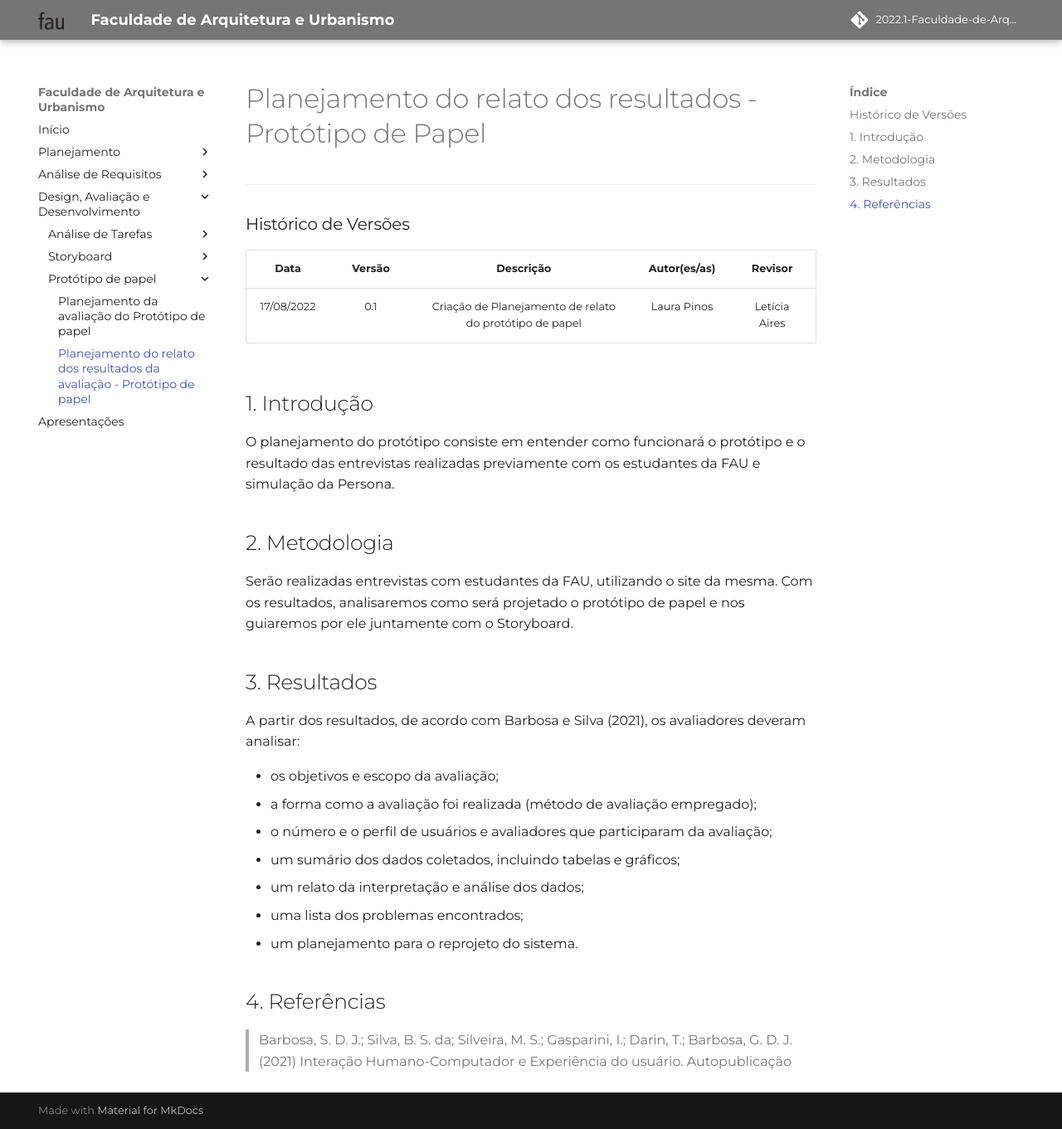
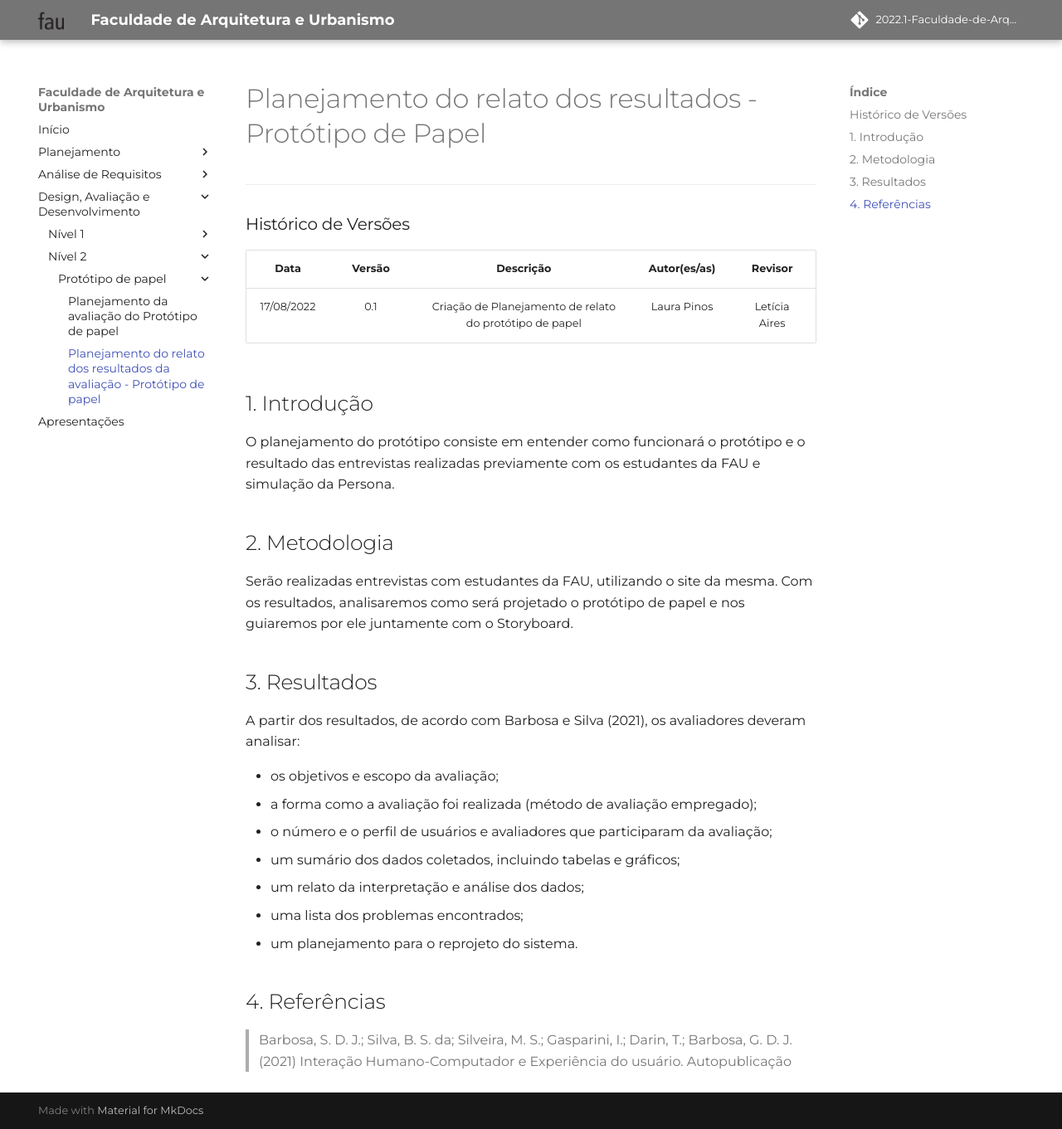
Before and after one commit to Mateusvff/2022.1-Faculdade-de-Arquitetura-e-Urbanismo, an MkDocs documentation site: the page built from docs/designAvalEDesenv/nivel2/prototPapel/relato_papel.md, in a window 1280 px wide and 1361 px high. Shown: the whole window at 83% size. Built offline with MkDocs 1.6.1 and Material for MkDocs 9.7.7, drawn with Linux system fonts in a browser that asks for light colours; some web fonts are replaced; comment, search, counter and statistics services are not loaded.

Commit message:
:cool: adição das pastas de nível 1 e 2

```diff
--- a/mkdocs.yml
+++ b/mkdocs.yml
@@ -40,16 +40,18 @@ nav:
     - Metas de Usabilidade: analise-de-requisitos/metas-de-usabilidade.md
     - Guia de Estilo: analise-de-requisitos/guia-de-estilo.md
   - Design, Avaliação e Desenvolvimento:
-    - Análise de Tarefas:
-      - Planejamento da avaliação da Análise de Tarefas: designAvalEDesenv/analiseTarefas/planejamento-analise-tarefas.md
-      - Planejamento do relato dos resultados da avaliação - Análise de Tarefas: designAvalEDesenv/analiseTarefas/planej-relato-result-analise-tarefas.md
-      - Relato dos Resultados da avaliação: designAvalEDesenv/analiseTarefas/relato-result-analise-tarefas.md
-    - Storyboard:
-      - Planejamento da avaliação do Storyboard: designAvalEDesenv/storyboard/planejamento-da-avaliacao-do-storyboard.md
-      - Planejamento do relato dos resultados da avaliação - Storyboard: designAvalEDesenv/storyboard/planej-relato-result-storyboard.md
-      - Relato dos resultados da avaliação - Storyboard: designAvalEDesenv/storyboard/relato-da-avaliação-do-storyboard.md
-      - Storyboard: designAvalEDesenv/storyboard/storyboard.md
-    - Protótipo de papel:
-      - Planejamento da avaliação do Protótipo de papel: designAvalEDesenv/prototPapel/planej-avaliacao-prototipo-papel.md
-      - Planejamento do relato dos resultados da avaliação - Protótipo de papel: designAvalEDesenv/prototPapel/relato_papel.md
+    - Nível 1:
+      - Análise de Tarefas:
+        - Planejamento da avaliação da Análise de Tarefas: designAvalEDesenv/nivel1/analiseTarefas/planejamento-analise-tarefas.md
+        - Planejamento do relato dos resultados da avaliação - Análise de Tarefas: designAvalEDesenv/nivel1/analiseTarefas/planej-relato-result-analise-tarefas.md
+        - Relato dos Resultados da avaliação: designAvalEDesenv/nivel1/analiseTarefas/relato-result-analise-tarefas.md
+      - Storyboard:
+        - Planejamento da avaliação do Storyboard: designAvalEDesenv/nivel1/storyboard/planejamento-da-avaliacao-do-storyboard.md
+        - Planejamento do relato dos resultados da avaliação - Storyboard: designAvalEDesenv/nivel1/storyboard/planej-relato-result-storyboard.md
+        - Relato dos resultados da avaliação - Storyboard: designAvalEDesenv/nivel1/storyboard/relato-da-avaliação-do-storyboard.md
+        - Storyboard: designAvalEDesenv/nivel1/storyboard/storyboard.md
+    - Nível 2:
+      - Protótipo de papel:
+        - Planejamento da avaliação do Protótipo de papel: designAvalEDesenv/nivel2/prototPapel/planej-avaliacao-prototipo-papel.md
+        - Planejamento do relato dos resultados da avaliação - Protótipo de papel: designAvalEDesenv/nivel2/prototPapel/relato_papel.md
   - Apresentações: apresentacoes.md
```
Also changed, not shown: docs/designAvalEDesenv/nivel1/analiseTarefas/entrevistas.md (renamed from docs/designAvalEDesenv/analiseTarefas/entrevistas.md), docs/designAvalEDesenv/nivel1/analiseTarefas/planej-relato-result-analise-tarefas.md (renamed from docs/designAvalEDesenv/analiseTarefas/planej-relato-result-analise-tarefas.md), docs/designAvalEDesenv/nivel1/analiseTarefas/planejamento-analise-tarefas.md (renamed from docs/designAvalEDesenv/analiseTarefas/planejamento-analise-tarefas.md), docs/designAvalEDesenv/nivel1/analiseTarefas/relato-result-analise-tarefas.md (renamed from docs/designAvalEDesenv/analiseTarefas/relato-result-analise-tarefas.md), docs/designAvalEDesenv/nivel1/storyboard/planej-relato-result-storyboard.md (renamed from docs/designAvalEDesenv/storyboard/planej-relato-result-storyboard.md), docs/designAvalEDesenv/nivel1/storyboard/planejamento-da-avaliacao-do-storyboard.md (renamed from docs/designAvalEDesenv/storyboard/planejamento-da-avaliacao-do-storyboard.md), docs/designAvalEDesenv/nivel1/storyboard/relato-da-avaliação-do-storyboard.md (renamed from docs/designAvalEDesenv/storyboard/relato-da-avaliação-do-storyboard.md), docs/designAvalEDesenv/nivel1/storyboard/storyboard.md (renamed from docs/designAvalEDesenv/storyboard/storyboard.md), docs/designAvalEDesenv/nivel2/prototPapel/planej-avaliacao-prototipo-papel.md (renamed from docs/designAvalEDesenv/prototPapel/planej-avaliacao-prototipo-papel.md), docs/designAvalEDesenv/nivel2/prototPapel/relato_papel.md (renamed from docs/designAvalEDesenv/prototPapel/relato_papel.md).
